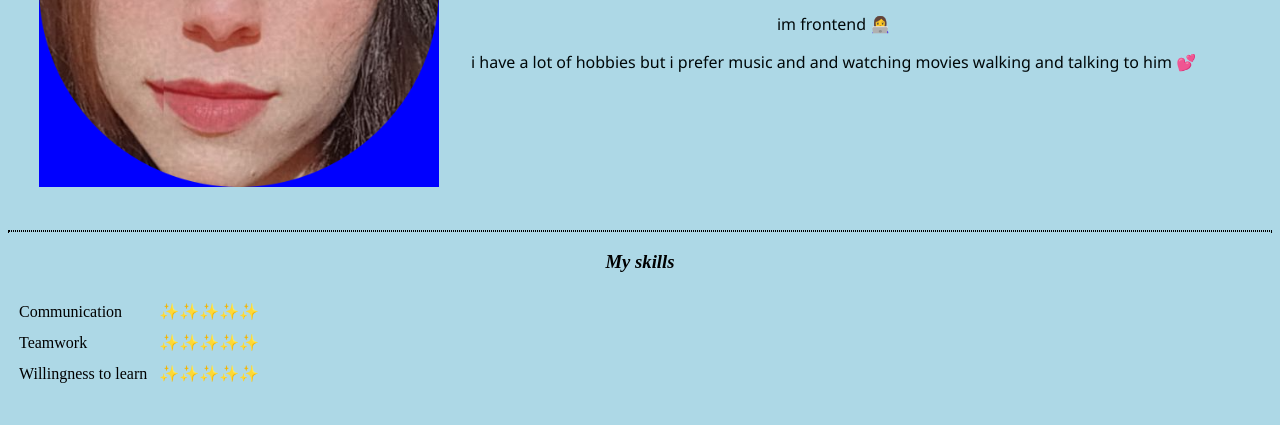
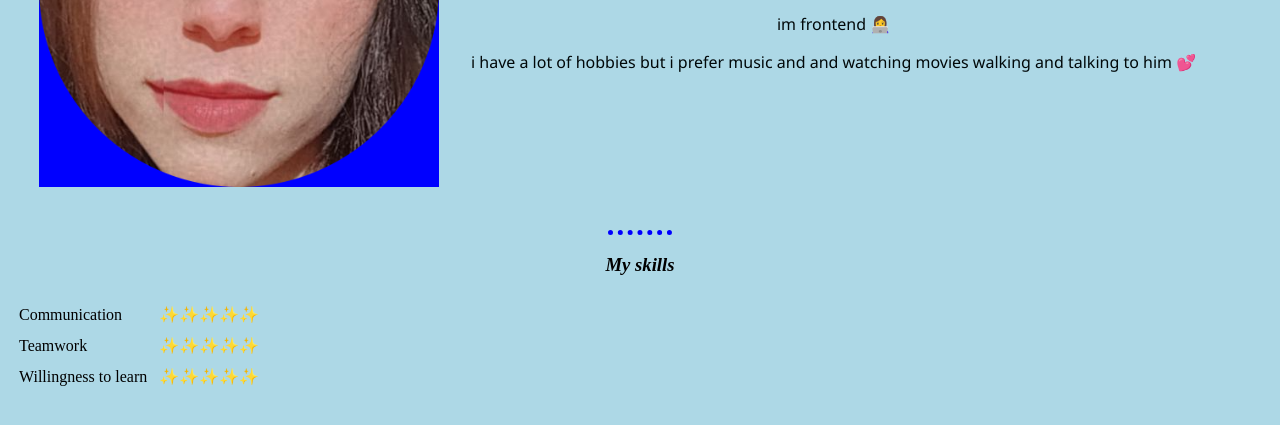
Before and after one commit to hafsadihaji/hafsadihaji.github.io, a plain HTML site: page index.html in a window 1280 px wide. Shown: the part 359-784 px from the top of the page. Drawn offline with Linux system fonts and the light colour scheme.

Commit message:
add somethings

```diff
--- a/style.css
+++ b/style.css
@@ -93,5 +93,13 @@ h3{
     text-align: center;
 }
 hr{
-    border-style: dotted;
+   border-color:blue;
+    border-style:  none none;
+    width: 5%;
+    border-width: 5px;
+     border-top-style: dotted;
+
+
+
+
 }
```
Also changed, not shown: index.html (+1 -1 lines), website.txt.
